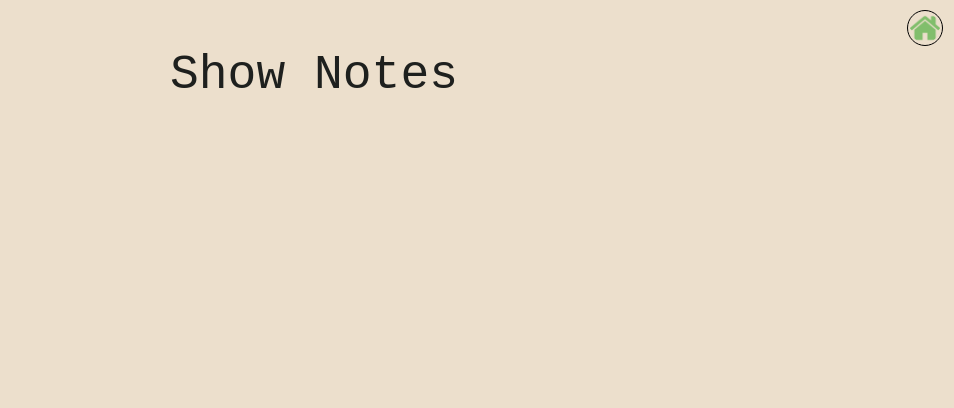
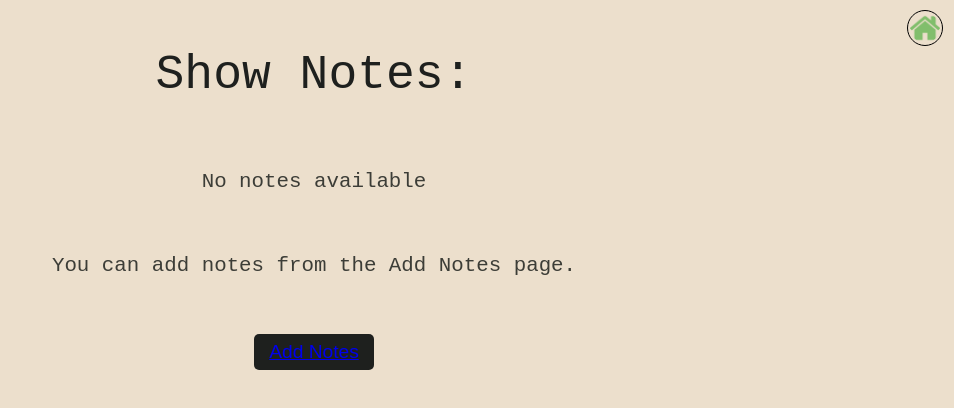
Before and after one commit to madhumitasugandhi/assignment-43, a React (Vite) app in the folder assignment-43/: page /show in a window 1280 px wide. Shown: the top 408 px of the page, without its empty margins (326-1280 px from the left). Built offline with nearby package versions, Linux system fonts and the light colour scheme.

Commit message:
Show file code added.

```diff
--- a/assignment-43/src/components/Show.jsx
+++ b/assignment-43/src/components/Show.jsx
@@ -1,15 +1,53 @@
-import React from 'react'
+
 import './Show.css'
-import ImgHome from '../assets/home.png'
+import HomeBtn from './HomeBtn/HomeBtn'
+import React, { useState } from 'react'
 import { Link } from 'react-router-dom'
-import HomeBtn from './HomeBtn/HomeBtn'
 
-const Show = () => {
- return (
+
+function Show() {
+
+  const [notes, setNotes] = React.useState([]);
+  React.useEffect(() => {
+    const storedNotes = JSON.parse(localStorage.getItem("notes")) || [];
+    setNotes(storedNotes);
+  }, []);
+
+
+
+  return (
     <div className=' subtitle text-primary'>
-      <p>Show Notes</p>
-      <HomeBtn/>
+      <p>Show Notes:</p>
+      <div className='notes-container'>
+        {notes.map((note, index) => (
+          <div key={index} className='note-card'>
+            <h3>{note.title}</h3>
+            <p className='data'>{note.description}</p>
+            <p className='data'>{note.category}</p>
+            <p className='data'>{note.emoji}</p>
+            <button className='btn-danger' onClick={() => {
+              const updatedNotes = notes.filter((_, i) => i !== index);
+              setNotes(updatedNotes);
+              localStorage.setItem("notes", JSON.stringify(updatedNotes));
+            }}>
+              Delete
+              </button>
+          </div>
+        ))}
+        {notes.length === 0 && <p className='text-secondary'>No notes available</p>}
+
+
       </div>
+      <p className='text-secondary'>You can add notes from the Add Notes page.</p>
+
+      <button className='btn btn-primary show-btn' >
+        <Link to="/add" className='link'>
+          Add Notes
+        </Link>
+      </button>
+
+      <HomeBtn />
+    </div >
   )
 }
 
```
